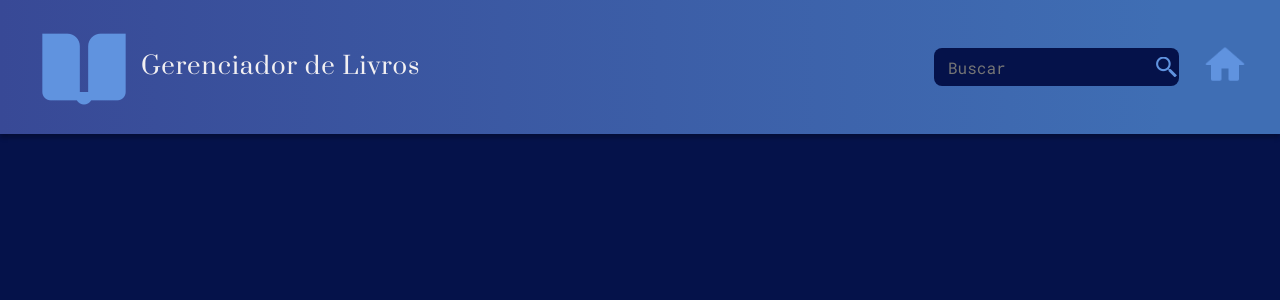
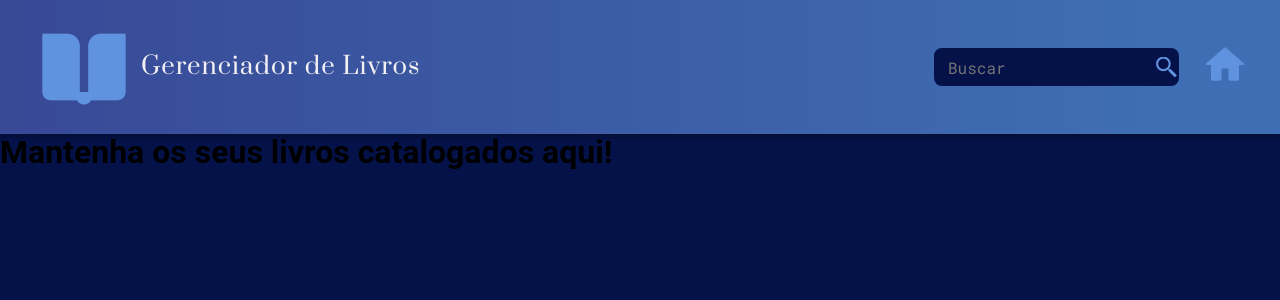
Before and after one commit to VictorGM01/book_manager, a Django app: page / in a window 1280 px wide. Shown: the top 300 px of the page. Run offline with Django 4.2, Linux system fonts and the light colour scheme.

Commit message:
Adiciona a estrutura do titulo no HTML

```diff
--- a/app_gerenciador_de_livros/templates/index.html
+++ b/app_gerenciador_de_livros/templates/index.html
@@ -11,10 +11,7 @@
     />
     <link rel="stylesheet" href="{% static '/assets/css/normalize.css'%}" />
     <link rel="stylesheet" href="{% static '/assets/css/reset.css'%}" />
-    <link
-      rel="stylesheet"
-      href="{% static '/assets/css/base.css' %}"
-    />
+    <link rel="stylesheet" href="{% static '/assets/css/base.css' %}" />
     <link
       rel="stylesheet"
       href="{% static '/assets/css/cabecalho/cabecalho.css'%}"
@@ -56,5 +53,12 @@
         /></a>
       </div>
     </header>
+
+    <main class="princi">
+      <section class="bloco-titulo">
+        <h1 class="titulo">Mantenha os seus livros catalogados aqui!</h1>
+        <div class="titulo__sublinhado"></div>
+      </section>
+    </main>
   </body>
 </html>
```
